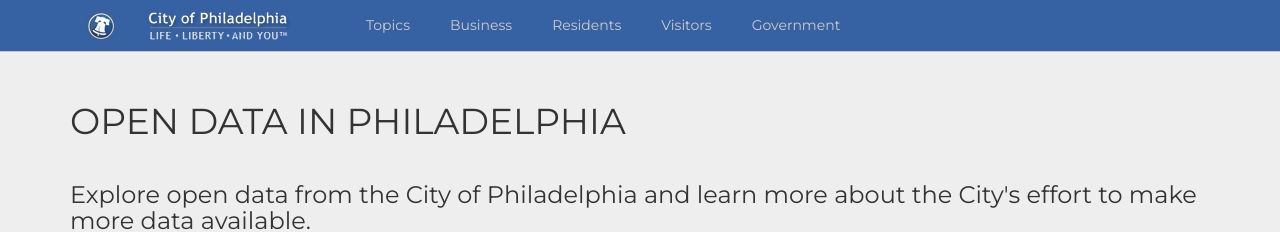
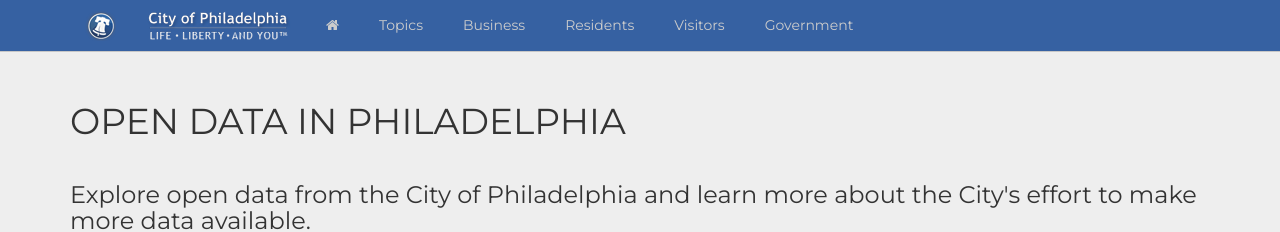
Before and after one commit to CityOfPhiladelphia/slash-data, a Jekyll site: the page built from index.html, in a window 1280 px wide. Shown: the top 232 px of the page. Built offline with Jekyll 4.4.1, drawn with Linux system fonts in a browser that asks for light colours; nearby versions of some CDN libraries.

Commit message:
Link rel for font-awesome

```diff
--- a/_includes/head.html
+++ b/_includes/head.html
@@ -6,6 +6,7 @@
     <meta name="viewport" content="width=device-width initial-scale=1" />
     <link rel="shortcut icon" href="{{ "/img/favicon.ico" | prepend: site.baseurl }}">
     <link rel="stylesheet" href="http://fonts.googleapis.com/css?family=Montserrat:400,700">
+    <link rel="stylesheet" href="//maxcdn.bootstrapcdn.com/font-awesome/4.2.0/css/font-awesome.min.css">
     <link rel="stylesheet" href="https://maxcdn.bootstrapcdn.com/bootstrap/3.2.0/css/bootstrap.min.css">
     <link rel="stylesheet" href="{{ "/css/main.css" | prepend: site.baseurl }}">
     <link rel="canonical" href="{{ page.url | replace:'index.html','' | prepend: site.baseurl | prepend: site.url }}">
```
